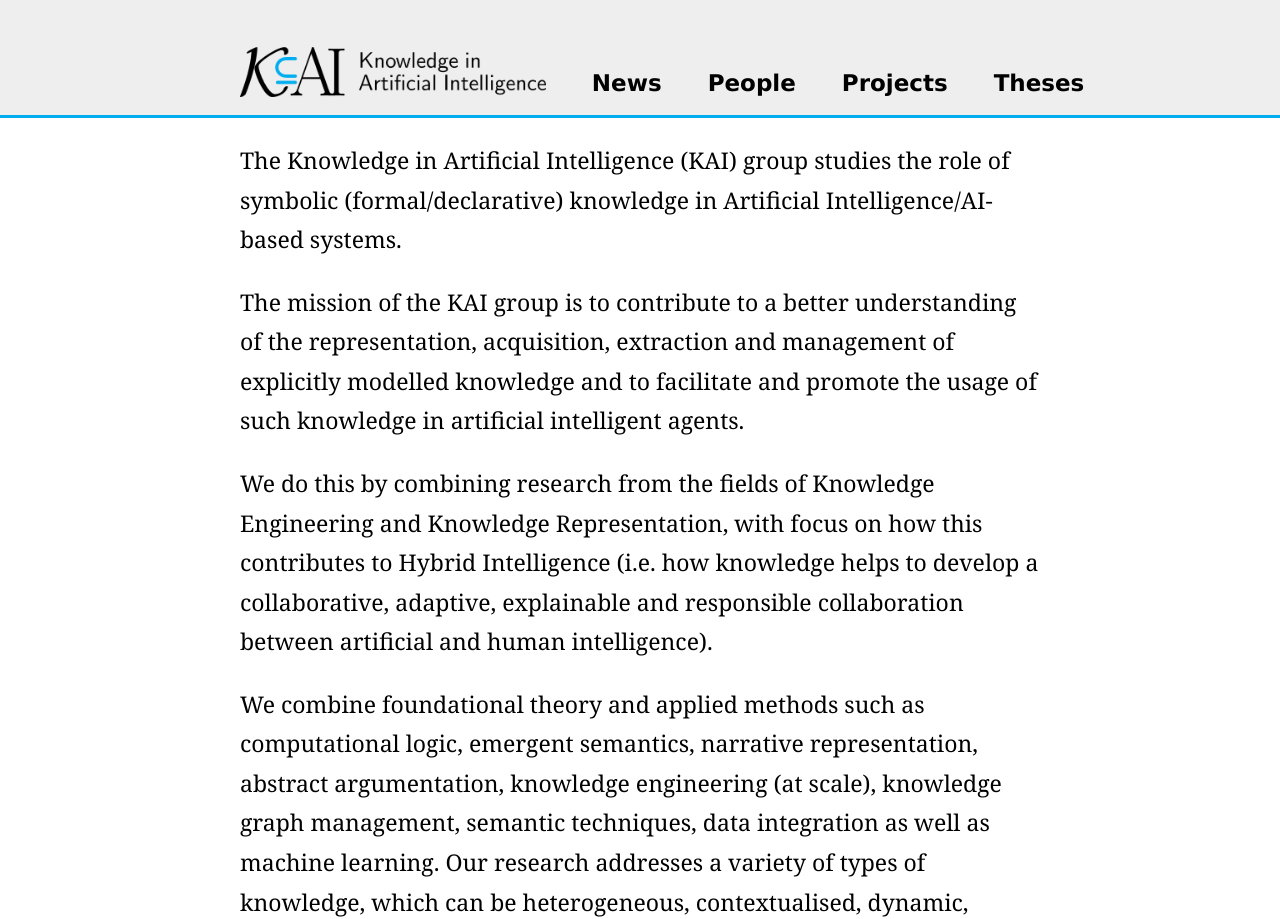
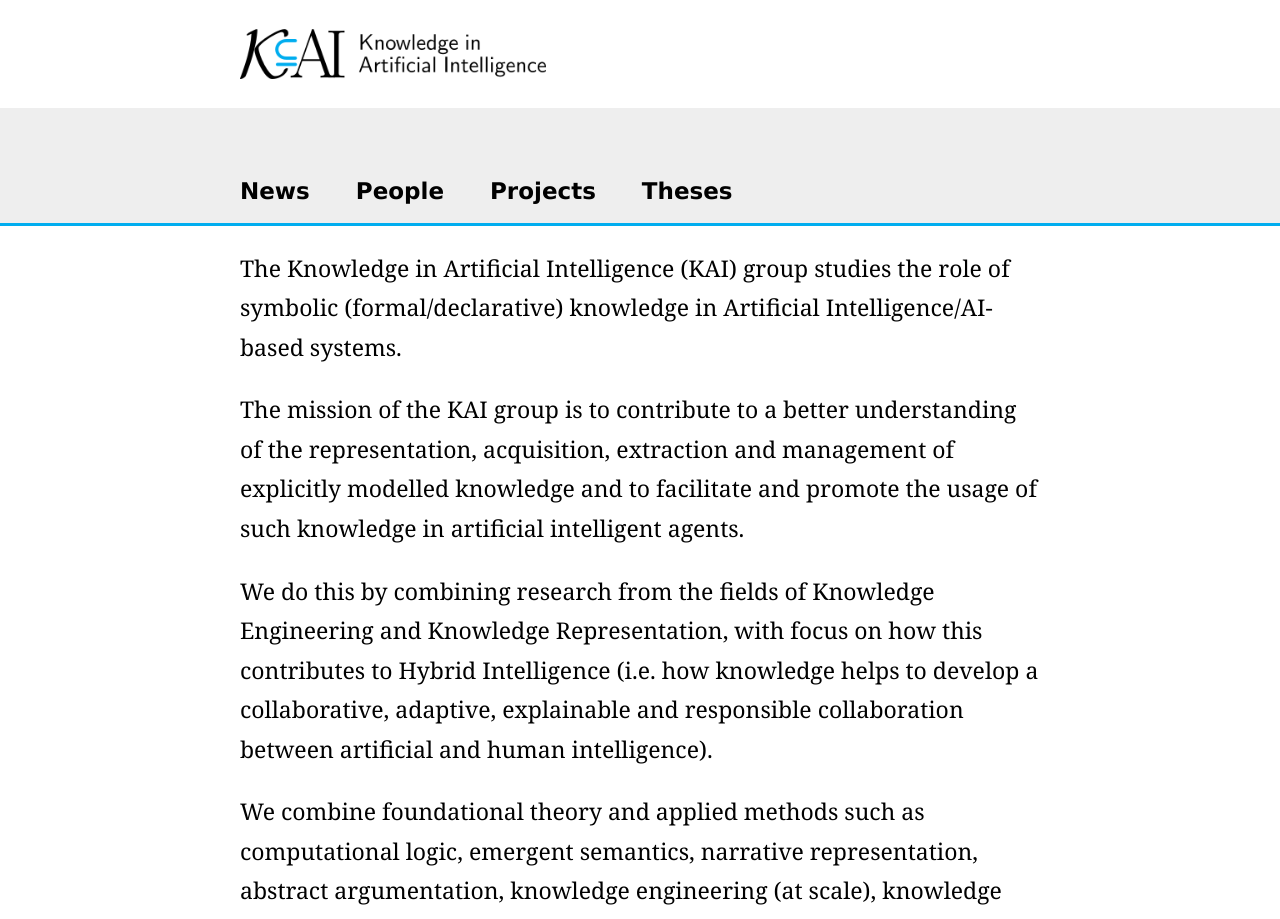
Before and after one commit to kai-vu/site, a Jekyll site: the page built from index.md, in a window 1280 px wide. Shown: the top 919 px of the page. Built offline with Jekyll 4.4.1, drawn with Linux system fonts in a browser that asks for light colours; our own code applies the rules of GitHub Pages for plain Markdown files.

Commit message:
navigation?

```diff
--- a/index.md
+++ b/index.md
@@ -1,9 +1,10 @@
 ---
 title: Knowledge and AI
 ---
+<a href="/"><img src="../../images/logos/KAI_logo_noborder.png" alt="KAI" style="height:50px; position:relative; top:6px;"/></a>
 
 <nav><ul>
-<li class="home"><a href="/"><img src="../../images/logos/KAI_logo_noborder.png" alt="KAI" style="height:50px; position:relative; top:6px;"/></a></li>
+<!-- <li class="home"></li> -->
 <li><a href="#news">News</a></li>
 <li><a href="people">People</a></li>
 <li><a href="projects">Projects</a></li>
```
